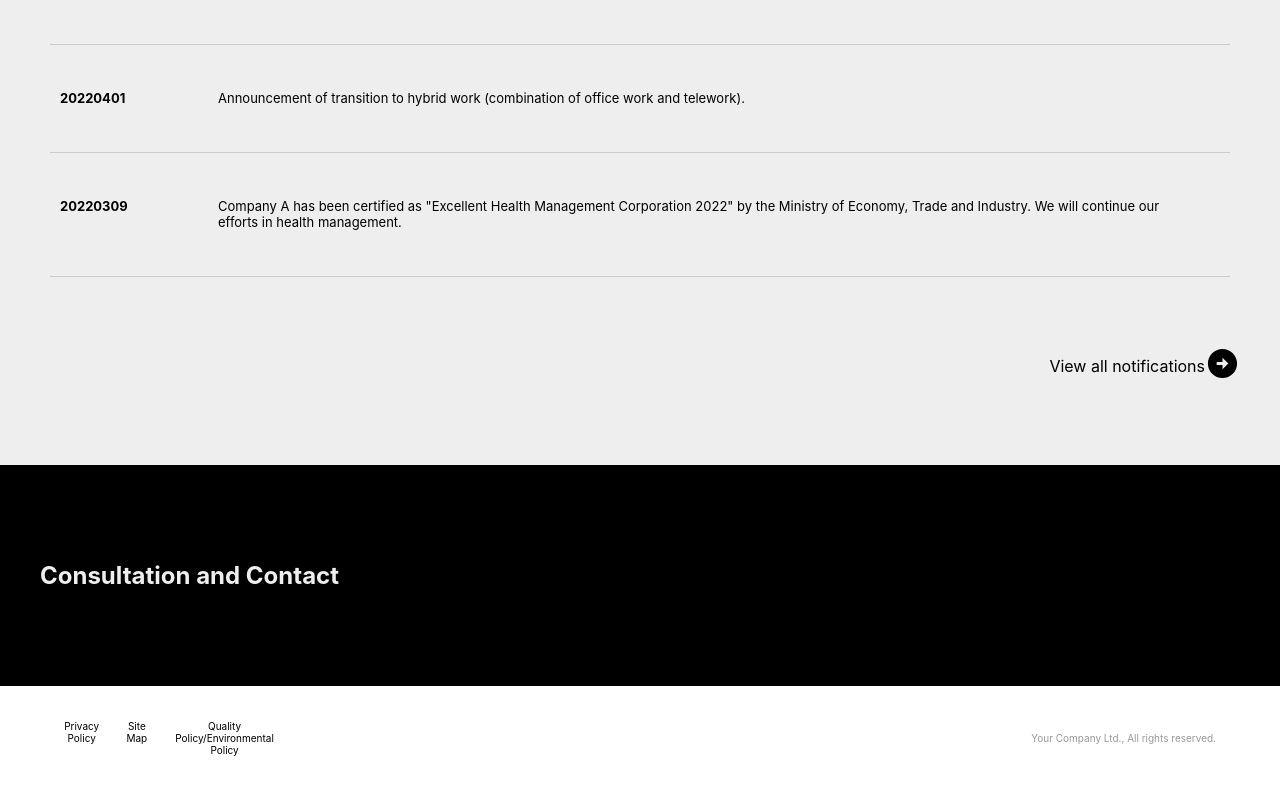
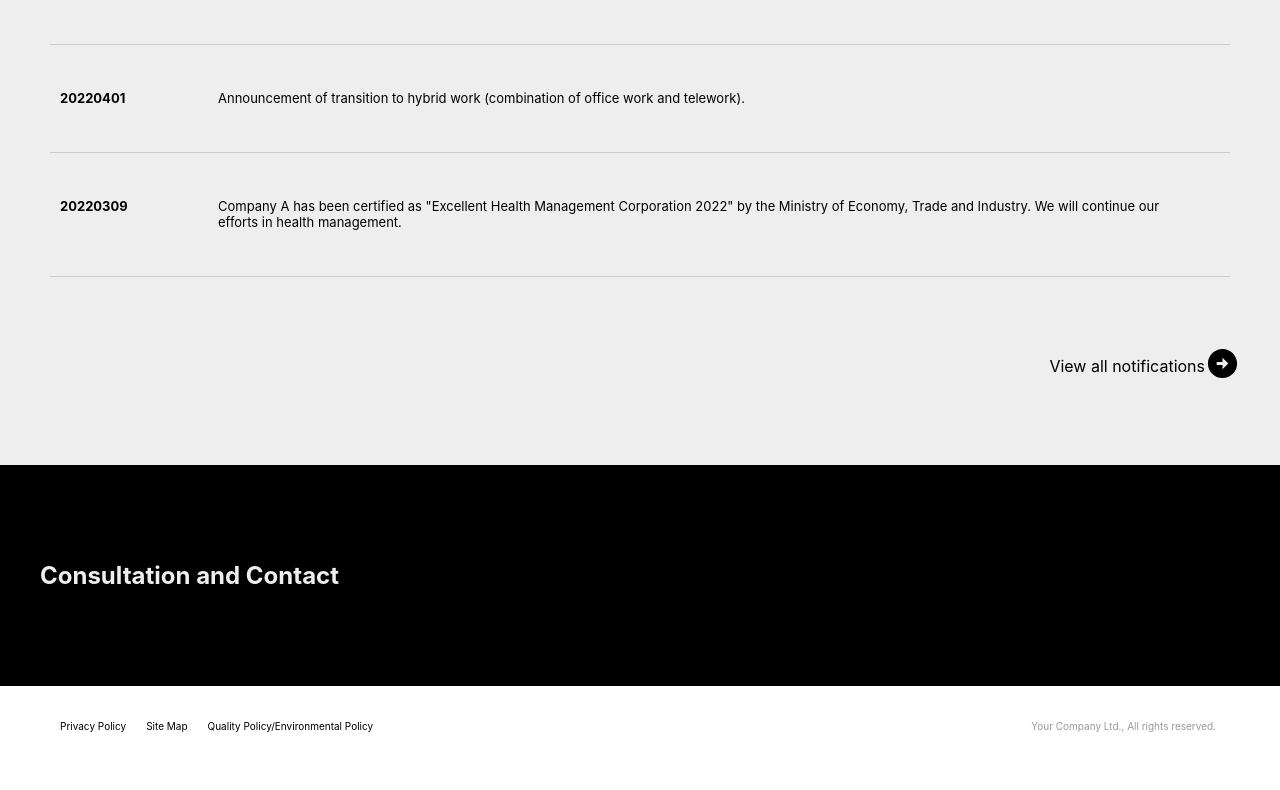
Before and after one commit to ultimania/react-rainbow-japan, a React (Create React App) app: page / in a window 1280 px wide. Shown: the part 2652-3442 px from the top of the page. After the commit the page ends 3418 px from the top, so only its background shows below. Built offline with nearby package versions, Linux system fonts and the light colour scheme.

Commit message:
refactor: separate footer layout as component

```diff
--- a/src/components/Elements/List/NavigationList.module.scss
+++ b/src/components/Elements/List/NavigationList.module.scss
@@ -7,6 +7,7 @@ ul.nav-main {
   li.nav-item {
     margin: 0 10px 0 10px;
     padding: 10px 0;
+    width: max-content;
 
     .submenu {
       position: fixed;
--- a/src/components/Layout/App.scss
+++ b/src/components/Layout/App.scss
@@ -484,48 +484,3 @@
     }
   }
 }
-
-// Footer layout
-#layout-footer {
-  .contact-area {
-    display: flex;
-    justify-content: space-between;
-    align-items: center;
-    background-color: #000;
-    color: #eee;
-    padding: 12vh 5vh;
-  }
-
-  .title {
-    font-size: x-large;
-    font-weight: bold;
-  }
-
-  .nav-area {
-    display: flex;
-    justify-content: space-between;
-    align-items: center;
-    padding: 3vh 0;
-    font-size: x-small;
-
-    ul.nav-main {
-      display: flex;
-      justify-content: space-between;
-      align-items: center;
-      width: 100%;
-      list-style: none;
-
-      li {
-        text-align: center;
-        padding: 5px;
-      }
-    }
-
-    .copyright {
-      width: 100%;
-      text-align: right;
-      padding-right: 5%;
-      color: #999;
-    }
-  }
-}
--- /dev/null
+++ b/src/components/Layout/FooterLayout.module.scss
@@ -0,0 +1,31 @@
+// Footer layout
+#layout-footer {
+  .contact-area {
+    display: flex;
+    justify-content: space-between;
+    align-items: center;
+    background-color: #000;
+    color: #eee;
+    padding: 12vh 5vh;
+  }
+
+  .title {
+    font-size: x-large;
+    font-weight: bold;
+  }
+
+  .nav-area {
+    display: flex;
+    justify-content: space-between;
+    align-items: center;
+    padding: 3vh 0;
+    font-size: x-small;
+
+    .copyright {
+      width: 100%;
+      text-align: right;
+      padding-right: 5%;
+      color: #999;
+    }
+  }
+}
--- /dev/null
+++ b/src/components/Layout/FooterLayout.tsx
@@ -0,0 +1,22 @@
+import React from 'react'
+import { NavigationList } from '../Elements/List'
+import {
+  footerNavItems,
+} from '../..//data'
+import sytleModule from './FooterLayout.module.scss'
+
+export const FooterLayout = () => {
+
+  return (
+    <div id={sytleModule["layout-footer"]}>
+      <div className={sytleModule["contact-area"]}>
+        <div className={sytleModule["title"]}>Consultation and Contact</div>
+        <div className={sytleModule["contact-link"]} />
+      </div>
+      <div className={sytleModule["nav-area"]}>
+        <NavigationList items={footerNavItems} />
+        <div className={sytleModule["copyright"]}>Your Company Ltd., All rights reserved.</div>
+      </div>
+    </div>
+  )
+}
--- a/src/components/Layout/MainLayout.tsx
+++ b/src/components/Layout/MainLayout.tsx
@@ -8,19 +8,18 @@ import {
   HoverImageList,
   ImageCardList,
   InformationList,
-  NavigationList,
 } from '../Elements/List'
 import { SlideShow } from '../Elements/ImageView'
 
 import {
   slides,
   informations,
-  footerNavItems,
   achievements,
   headlines,
 } from '../..//data'
 import imgAc1 from '../../assets/img_achievement_01.webp'
 import { NavigationLayout } from './NavigationLayout'
+import { FooterLayout } from './FooterLayout'
 
 export const MainLayout = () => {
   const [fadeIn, setFadeIn] = useState(false)
@@ -107,18 +106,7 @@ export const MainLayout = () => {
         <ShowAllLink>View all notifications</ShowAllLink>
       </div>
 
-      <div id="layout-footer">
-        <div className="contact-area">
-          <div className="title">Consultation and Contact</div>
-          <div className="contact-link" />
-        </div>
-        <div className="nav-area">
-          <NavigationList items={footerNavItems} />
-          <div className="copyright">
-            Your Company Ltd., All rights reserved.
-          </div>
-        </div>
-      </div>
+      <FooterLayout />
 
       <NavigationLayout />
     </>
--- a/src/components/Layout/index.ts
+++ b/src/components/Layout/index.ts
@@ -1,2 +1,3 @@
 export * from './MainLayout'
 export * from './NavigationLayout'
+export * from './FooterLayout'
```
